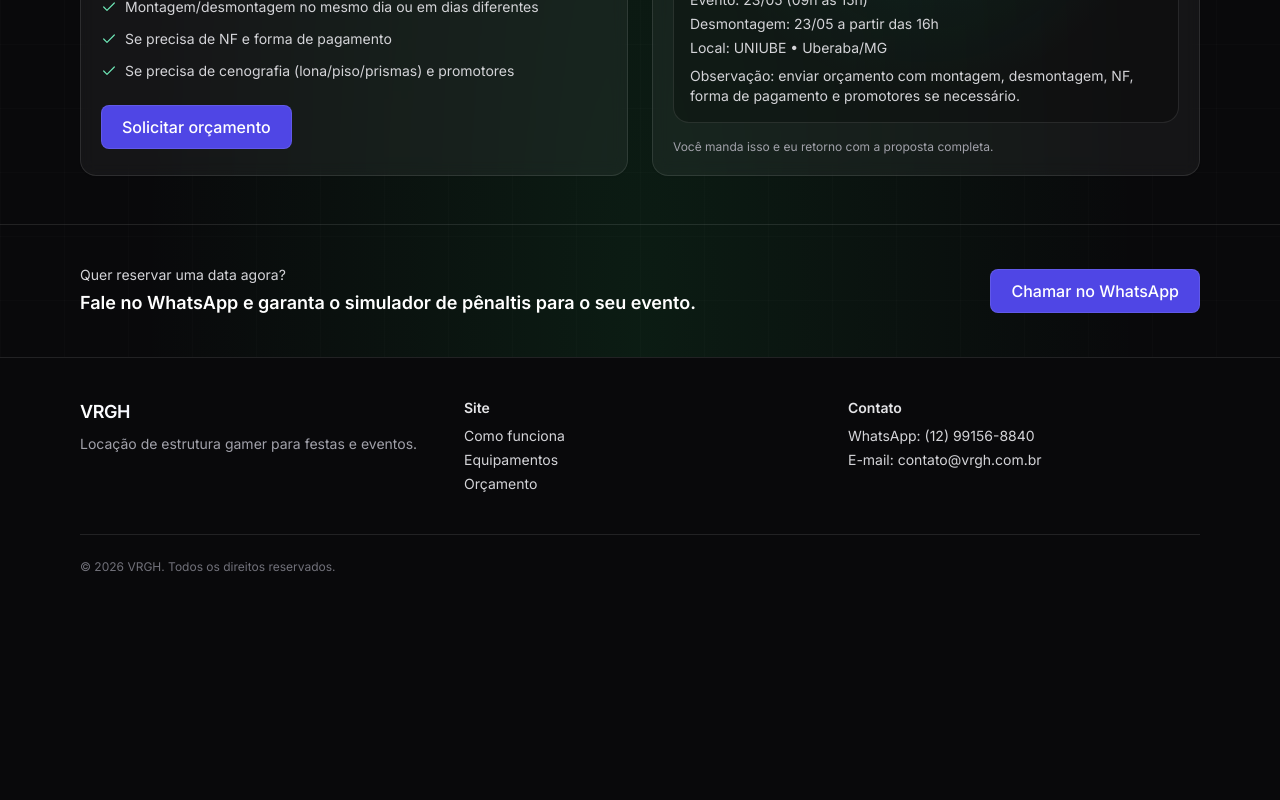
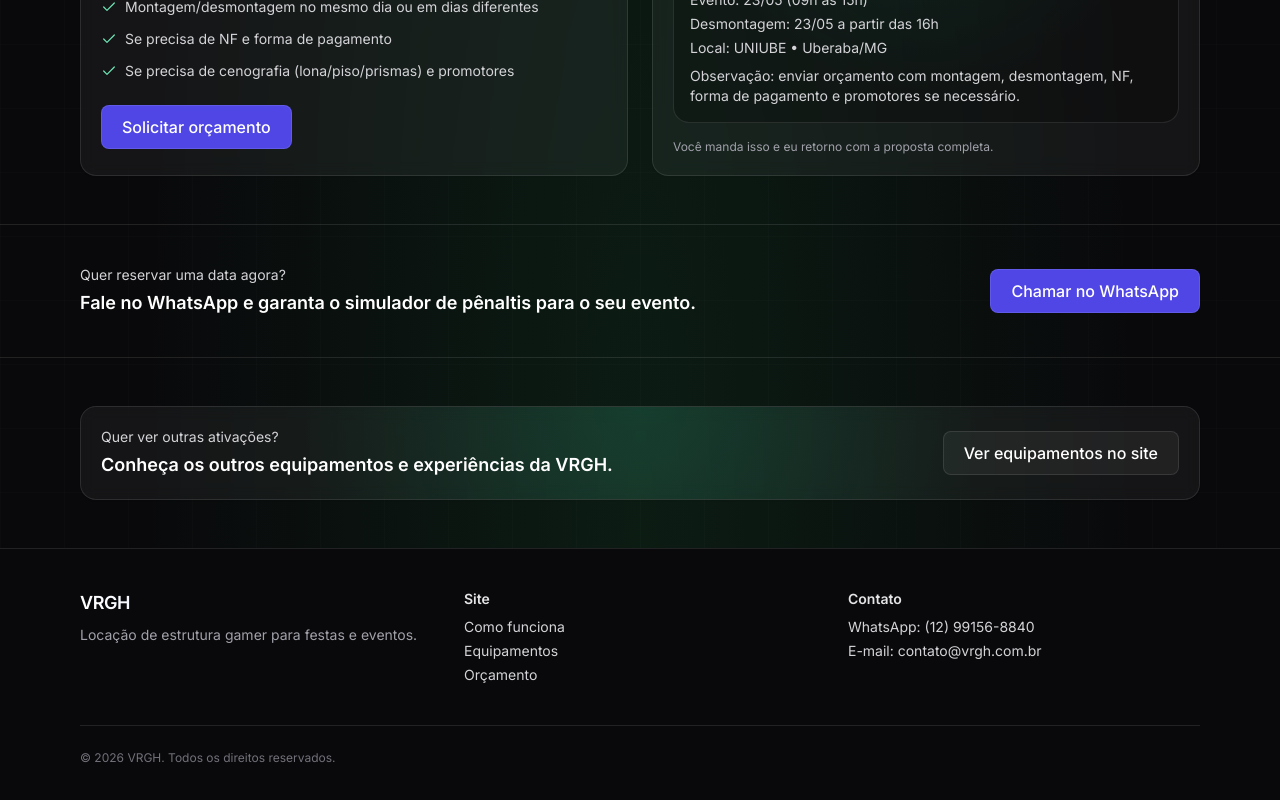
Before and after one commit to andersjc11/VRGH, a Next.js app: page /simulador-futebol-virtual in a window 1280 px wide. Shown: the part 2773-3573 px from the top of the page. Before the commit the page ends 3388 px from the top, so only its background shows below. Built offline with nearby package versions, Linux system fonts and the light colour scheme; no server answers.

Commit message:
Make simulador page behave like landing page

```diff
--- a/middleware.ts
+++ b/middleware.ts
@@ -65,6 +65,8 @@ export async function middleware(request: NextRequest) {
     }
   })
 
+  response.headers.set("x-vrgh-pathname", pathname)
+
   const ref = request.nextUrl.searchParams.get("ref")
   if (ref) {
     response.cookies.set({
--- a/src/app/simulador-futebol-virtual/page.tsx
+++ b/src/app/simulador-futebol-virtual/page.tsx
@@ -92,6 +92,7 @@ type CarouselItem = {
 }
 
 function Carousel(props: {
+  id?: string
   title: string
   description: string
   items: CarouselItem[]
@@ -113,7 +114,7 @@ function Carousel(props: {
   const canNext = index < props.items.length - 1
 
   return (
-    <section className="border-t border-white/10">
+    <section id={props.id} className="border-t border-white/10">
       <div className="mx-auto max-w-6xl px-4 py-12">
         <div className="flex flex-col gap-4 sm:flex-row sm:items-end sm:justify-between">
           <div className="space-y-2">
@@ -388,7 +389,9 @@ export default function SimuladorFutebolVirtualPage() {
             </div>
 
             <div className="space-y-3">
-              <h3 className="text-xl font-semibold tracking-tight text-white">O que levamos</h3>
+              <h3 id="o-que-levamos" className="text-xl font-semibold tracking-tight text-white">
+                O que levamos
+              </h3>
               <Card className="relative overflow-hidden">
                 <div
                   aria-hidden="true"
@@ -488,12 +491,14 @@ export default function SimuladorFutebolVirtualPage() {
       </section>
 
       <Carousel
+        id="eventos"
         title="Eventos já realizados"
         description="Algumas ativações e contextos onde a cobrança de pênaltis em VR trouxe fila, engajamento e lembrança de marca."
         items={events}
       />
 
       <Carousel
+        id="clientes"
         title="Empresas que já contrataram"
         description="Clientes que levaram nossa ativação de futebol para eventos, ações de marca e experiências indoor."
         items={companies}
@@ -579,6 +584,30 @@ export default function SimuladorFutebolVirtualPage() {
           </div>
         </div>
       </section>
+
+      <section className="border-t border-white/10">
+        <div className="mx-auto max-w-6xl px-4 py-12">
+          <Card className="relative overflow-hidden">
+            <div
+              aria-hidden="true"
+              className="absolute inset-0 bg-[radial-gradient(circle_at_top,rgba(16,185,129,0.16),transparent_60%)]"
+            />
+            <div className="relative flex flex-col items-start justify-between gap-4 sm:flex-row sm:items-center">
+              <div className="space-y-1">
+                <p className="text-sm text-zinc-300">Quer ver outras ativações?</p>
+                <p className="text-lg font-semibold text-white">
+                  Conheça os outros equipamentos e experiências da VRGH.
+                </p>
+              </div>
+              <Button asChild intent="secondary" size="lg">
+                <a href="https://www.vrgh.com.br/#equipamentos" target="_blank" rel="noreferrer">
+                  Ver equipamentos no site
+                </a>
+              </Button>
+            </div>
+          </Card>
+        </div>
+      </section>
     </div>
   )
 }
--- a/src/components/site/SiteHeader.tsx
+++ b/src/components/site/SiteHeader.tsx
@@ -1,6 +1,6 @@
 import Link from "next/link"
 import Image from "next/image"
-import { cookies } from "next/headers"
+import { cookies, headers } from "next/headers"
 import { createSupabaseServerClient } from "@/lib/supabase/server"
 import { Button } from "@/components/ui/Button"
 import { signOut } from "@/app/(auth)/actions"
@@ -41,13 +41,25 @@ function IconMenu({ className }: { className?: string }) {
 }
 
 export async function SiteHeader() {
+  const pathname = headers().get("x-vrgh-pathname") ?? ""
+  const isLandingPage = pathname === "/simulador-futebol-virtual"
   const ref = cookies().get("vrgh_ref")?.value?.trim()
   const refQuery = ref ? `?ref=${encodeURIComponent(ref)}` : ""
-  const orcamentoHref = ref ? `/orcamento${refQuery}` : "/orcamento"
+  const orcamentoHref = isLandingPage ? "#orcamento" : ref ? `/orcamento${refQuery}` : "/orcamento"
   const loginHref = ref ? `/login${refQuery}` : "/login"
   const cadastroHref = ref ? `/cadastro${refQuery}` : "/cadastro"
-  const equipamentosHref = ref ? `/?ref=${encodeURIComponent(ref)}#equipamentos` : "/#equipamentos"
-  const comoFuncionaHref = ref ? `/?ref=${encodeURIComponent(ref)}#como-funciona` : "/#como-funciona"
+  const equipamentosHref = isLandingPage
+    ? "#o-que-levamos"
+    : ref
+      ? `/?ref=${encodeURIComponent(ref)}#equipamentos`
+      : "/#equipamentos"
+  const comoFuncionaHref = isLandingPage
+    ? "#como-funciona"
+    : ref
+      ? `/?ref=${encodeURIComponent(ref)}#como-funciona`
+      : "/#como-funciona"
+  const eventosHref = "#eventos"
+  const clientesHref = "#clientes"
 
   const supabase = createSupabaseServerClient()
   const { data } = await supabase.auth.getUser()
@@ -115,7 +127,7 @@ export async function SiteHeader() {
                       href={equipamentosHref}
                       className="block rounded-lg px-3 py-2 text-sm text-white hover:bg-white/10"
                     >
-                      Equipamentos
+                      {isLandingPage ? "O que levamos" : "Equipamentos"}
                     </Link>
                     <Link
                       href={comoFuncionaHref}
@@ -123,6 +135,22 @@ export async function SiteHeader() {
                     >
                       Como funciona
                     </Link>
+                    {isLandingPage ? (
+                      <>
+                        <Link
+                          href={eventosHref}
+                          className="block rounded-lg px-3 py-2 text-sm text-white hover:bg-white/10"
+                        >
+                          Eventos
+                        </Link>
+                        <Link
+                          href={clientesHref}
+                          className="block rounded-lg px-3 py-2 text-sm text-white hover:bg-white/10"
+                        >
+                          Clientes
+                        </Link>
+                      </>
+                    ) : null}
                     <Link
                       href={orcamentoHref}
                       className="block rounded-lg px-3 py-2 text-sm text-white hover:bg-white/10"
@@ -133,6 +161,15 @@ export async function SiteHeader() {
                 </div>
               </details>
 
+              {isLandingPage ? (
+                <Button
+                  asChild
+                  intent="primary"
+                  className="h-9 px-2 text-xs whitespace-nowrap shadow-lg shadow-brand-500/25 ring-1 ring-brand-300/40 sm:px-3 sm:text-sm"
+                >
+                  <Link href={orcamentoHref}>Pedir orçamento</Link>
+                </Button>
+              ) : (
                 <Button
                   asChild
                   intent="primary"
@@ -140,6 +177,7 @@ export async function SiteHeader() {
                 >
                   <Link href={loginHref}>Entrar</Link>
                 </Button>
+              )}
             </div>
           </div>
         )}
@@ -153,13 +191,23 @@ export async function SiteHeader() {
           {!isAdmin ? (
             <nav className="hidden items-center gap-2 md:flex">
               <Button asChild intent="ghost">
-                <Link href={equipamentosHref}>Equipamentos</Link>
+                <Link href={equipamentosHref}>{isLandingPage ? "O que levamos" : "Equipamentos"}</Link>
               </Button>
               <Button asChild intent="ghost">
                 <Link href={comoFuncionaHref}>Como funciona</Link>
               </Button>
+              {isLandingPage ? (
+                <>
                   <Button asChild intent="ghost">
-                <Link href={orcamentoHref}>Orçamento</Link>
+                    <Link href={eventosHref}>Eventos</Link>
+                  </Button>
+                  <Button asChild intent="ghost">
+                    <Link href={clientesHref}>Clientes</Link>
+                  </Button>
+                </>
+              ) : null}
+              <Button asChild intent="ghost">
+                <Link href={orcamentoHref}>{isLandingPage ? "Orçamento" : "Orçamento"}</Link>
               </Button>
             </nav>
           ) : null}
@@ -180,6 +228,12 @@ export async function SiteHeader() {
               </>
             ) : (
               <>
+                {isLandingPage ? (
+                  <Button asChild className="shadow-lg shadow-brand-500/20 ring-1 ring-brand-300/35">
+                    <Link href={orcamentoHref}>Pedir orçamento</Link>
+                  </Button>
+                ) : (
+                  <>
                     <Button asChild intent="ghost">
                       <Link href={loginHref}>Entrar</Link>
                     </Button>
@@ -188,6 +242,8 @@ export async function SiteHeader() {
                     </Button>
                   </>
                 )}
+              </>
+            )}
           </div>
         </div>
       </div>
```
Lines whose indentation alone changed are shown as unchanged.
